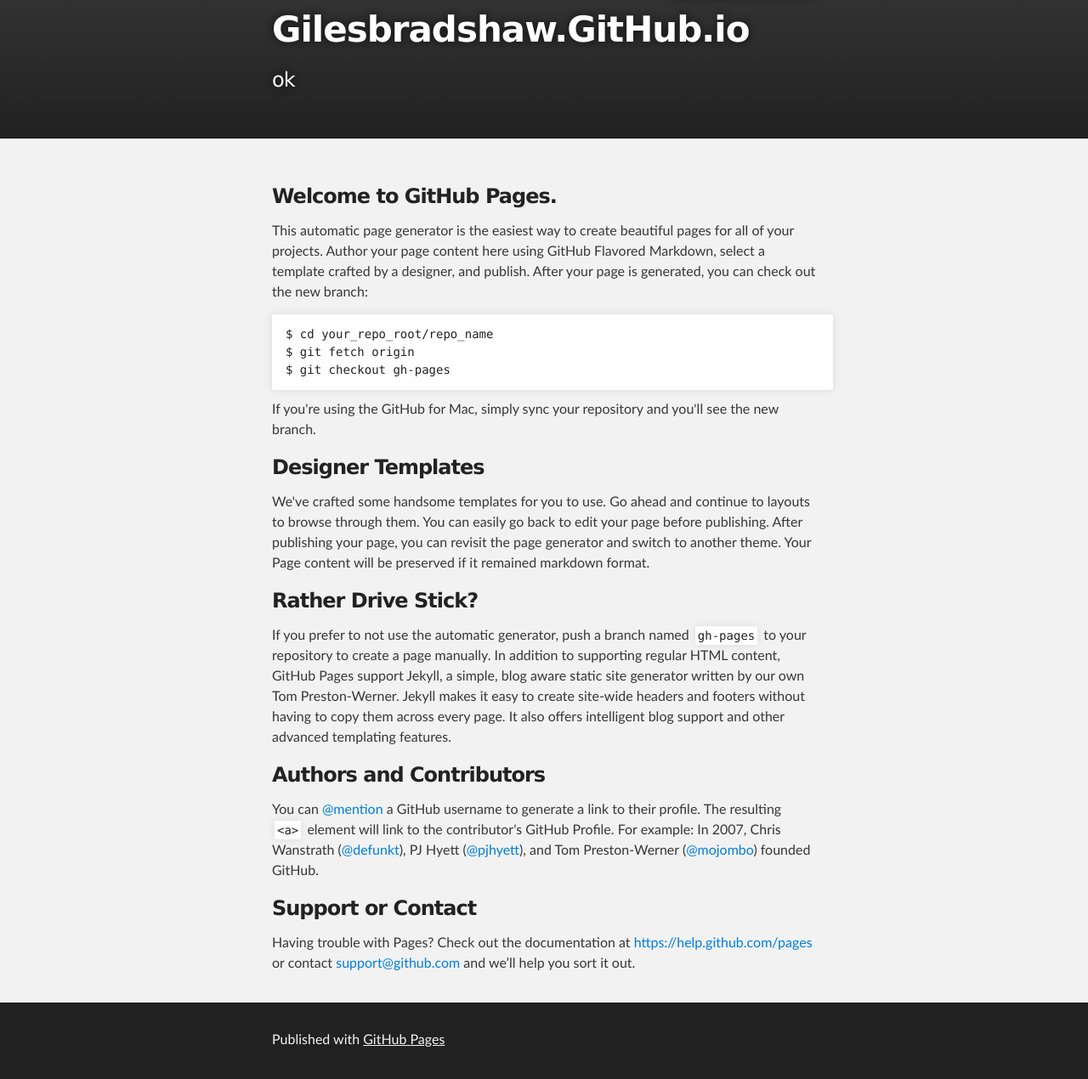
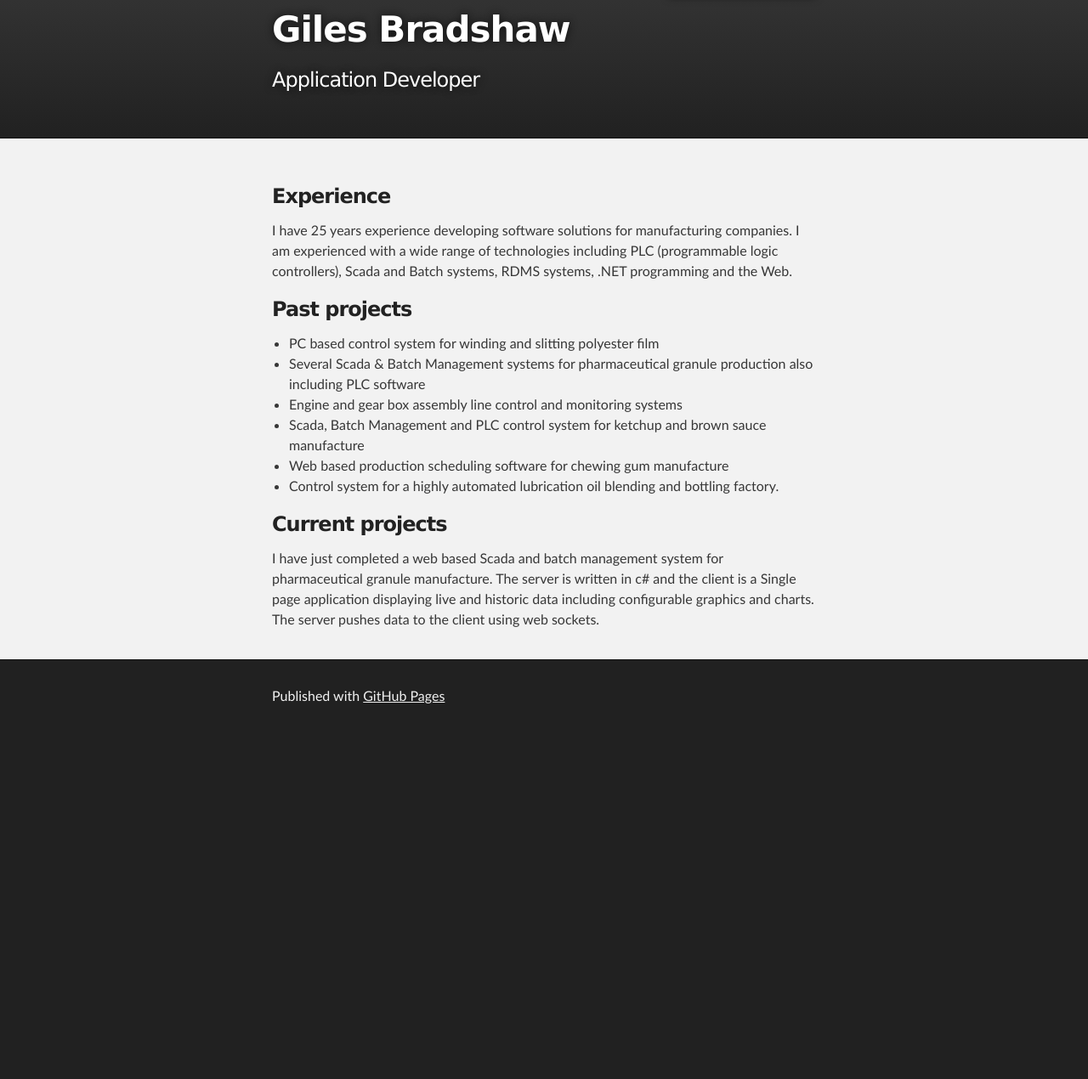
Before and after one commit to gilesbradshaw/gilesbradshaw.github.io, a plain HTML site: page index.html in a window 1280 px wide. Shown: the part 47-1317 px from the top of the page at 85% size. After the commit the page ends 913 px from the top, so only its background shows below. Drawn offline with Linux system fonts and the light colour scheme.

Commit message:
Replace master branch with page content via GitHub

```diff
--- a/index.html
+++ b/index.html
@@ -4,11 +4,11 @@
   <head>
     <meta charset='utf-8'>
     <meta http-equiv="X-UA-Compatible" content="chrome=1">
-    <meta name="description" content="Gilesbradshaw.GitHub.io : ok">
+    <meta name="description" content="Giles Bradshaw : Application Developer">
 
     <link rel="stylesheet" type="text/css" media="screen" href="stylesheets/stylesheet.css">
 
-    <title>Gilesbradshaw.GitHub.io</title>
+    <title>Giles Bradshaw</title>
   </head>
 
   <body>
@@ -18,8 +18,8 @@
         <header class="inner">
           <a id="forkme_banner" href="https://github.com/gilesbradshaw">View on GitHub</a>
 
-          <h1 id="project_title">Gilesbradshaw.GitHub.io</h1>
-          <h2 id="project_tagline">ok</h2>
+          <h1 id="project_title">Giles Bradshaw</h1>
+          <h2 id="project_tagline">Application Developer</h2>
 
         </header>
     </div>
@@ -28,36 +28,26 @@
     <div id="main_content_wrap" class="outer">
       <section id="main_content" class="inner">
         <h3>
-<a id="welcome-to-github-pages" class="anchor" href="#welcome-to-github-pages" aria-hidden="true"><span class="octicon octicon-link"></span></a>Welcome to GitHub Pages.</h3>
+<a id="experience" class="anchor" href="#experience" aria-hidden="true"><span class="octicon octicon-link"></span></a>Experience</h3>
 
-<p>This automatic page generator is the easiest way to create beautiful pages for all of your projects. Author your page content here using GitHub Flavored Markdown, select a template crafted by a designer, and publish. After your page is generated, you can check out the new branch:</p>
-
-<pre><code>$ cd your_repo_root/repo_name
-$ git fetch origin
-$ git checkout gh-pages
-</code></pre>
-
-<p>If you're using the GitHub for Mac, simply sync your repository and you'll see the new branch.</p>
+<p>I have 25 years experience developing software solutions for manufacturing companies.  I am experienced with a wide range of technologies including PLC (programmable logic controllers), Scada and Batch systems, RDMS systems, .NET programming and the Web.</p>
 
 <h3>
-<a id="designer-templates" class="anchor" href="#designer-templates" aria-hidden="true"><span class="octicon octicon-link"></span></a>Designer Templates</h3>
+<a id="past-projects" class="anchor" href="#past-projects" aria-hidden="true"><span class="octicon octicon-link"></span></a>Past projects</h3>
 
-<p>We've crafted some handsome templates for you to use. Go ahead and continue to layouts to browse through them. You can easily go back to edit your page before publishing. After publishing your page, you can revisit the page generator and switch to another theme. Your Page content will be preserved if it remained markdown format.</p>
+<ul>
+<li>PC based control system for winding and slitting polyester film</li>
+<li>Several Scada &amp; Batch Management systems for pharmaceutical granule production also including PLC software</li>
+<li>Engine and gear box assembly line control and monitoring systems</li>
+<li>Scada, Batch Management and PLC control system for ketchup and brown sauce manufacture</li>
+<li>Web based production scheduling software for chewing gum manufacture</li>
+<li>Control system for a highly automated lubrication oil blending and bottling factory.</li>
+</ul>
 
 <h3>
-<a id="rather-drive-stick" class="anchor" href="#rather-drive-stick" aria-hidden="true"><span class="octicon octicon-link"></span></a>Rather Drive Stick?</h3>
+<a id="current-projects" class="anchor" href="#current-projects" aria-hidden="true"><span class="octicon octicon-link"></span></a>Current projects</h3>
 
-<p>If you prefer to not use the automatic generator, push a branch named <code>gh-pages</code> to your repository to create a page manually. In addition to supporting regular HTML content, GitHub Pages support Jekyll, a simple, blog aware static site generator written by our own Tom Preston-Werner. Jekyll makes it easy to create site-wide headers and footers without having to copy them across every page. It also offers intelligent blog support and other advanced templating features.</p>
-
-<h3>
-<a id="authors-and-contributors" class="anchor" href="#authors-and-contributors" aria-hidden="true"><span class="octicon octicon-link"></span></a>Authors and Contributors</h3>
-
-<p>You can <a href="https://github.com/blog/821" class="user-mention">@mention</a> a GitHub username to generate a link to their profile. The resulting <code>&lt;a&gt;</code> element will link to the contributor's GitHub Profile. For example: In 2007, Chris Wanstrath (<a href="https://github.com/defunkt" class="user-mention">@defunkt</a>), PJ Hyett (<a href="https://github.com/pjhyett" class="user-mention">@pjhyett</a>), and Tom Preston-Werner (<a href="https://github.com/mojombo" class="user-mention">@mojombo</a>) founded GitHub.</p>
-
-<h3>
-<a id="support-or-contact" class="anchor" href="#support-or-contact" aria-hidden="true"><span class="octicon octicon-link"></span></a>Support or Contact</h3>
-
-<p>Having trouble with Pages? Check out the documentation at <a href="https://help.github.com/pages">https://help.github.com/pages</a> or contact <a href="mailto:support@github.com">support@github.com</a> and we’ll help you sort it out.</p>
+<p>I have just completed a web based Scada and batch management system for pharmaceutical granule manufacture.  The server is written in c# and the client is a Single page application displaying live and historic data including configurable graphics and charts.  The server pushes data to the client using web sockets.</p>
       </section>
     </div>
 
```
Also changed, not shown: params.json (+1 -1 lines).
